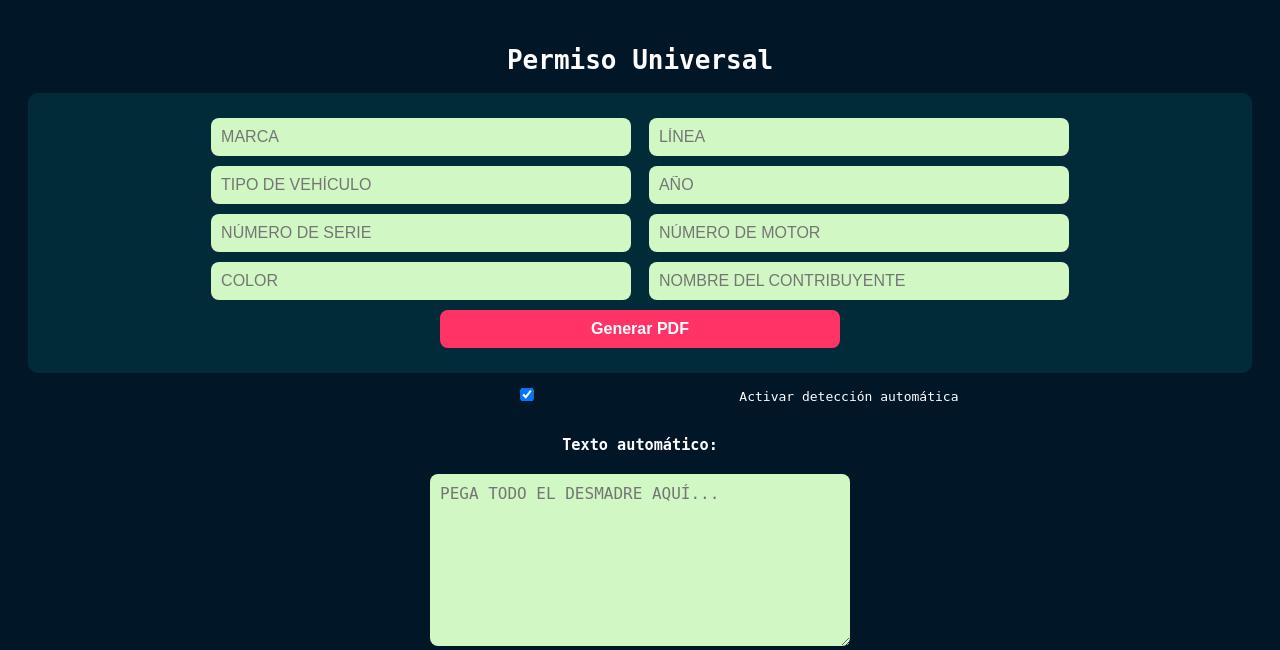
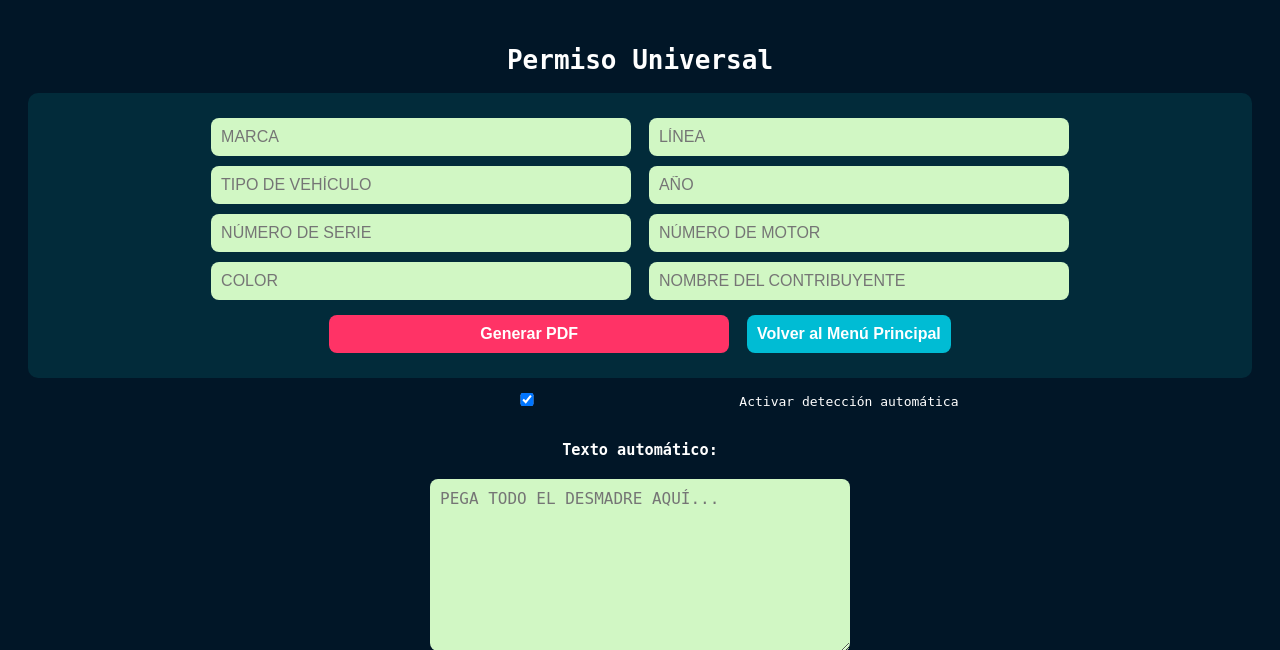
Before and after one commit to Gsr1989/Los-6, a Flask app: page /formulario in a window 1280 px wide. Shown: the top 650 px of the page. Run offline with Flask 3, Linux system fonts and the light colour scheme; the visitor is signed in with stand-in values (Sample User, id 1).

Commit message:
Update formulario.html

```diff
--- a/templates/formulario.html
+++ b/templates/formulario.html
@@ -1,4 +1,5 @@
-<!DOCTYPE html><html lang="es">
+<!DOCTYPE html>
+<html lang="es">
 <head>
   <meta charset="UTF-8">
   <title>Permiso Universal</title>
@@ -40,10 +41,18 @@
     .toggle {
       margin-top: 10px;
     }
+    .volver-btn {
+      background: #00bcd4;
+      margin-top: 10px;
+      width: auto;
+      display: inline-block;
+    }
   </style>
 </head>
 <body>
-  <h1>Permiso Universal</h1>  <form method="POST">
+  <h1>Permiso Universal</h1>
+
+  <form method="POST">
     <input type="text" name="marca" placeholder="Marca" id="marca" required>
     <input type="text" name="linea" placeholder="Línea" id="linea" required>
     <input type="text" name="tipo" placeholder="Tipo de Vehículo" id="tipo" required>
@@ -52,14 +61,24 @@
     <input type="text" name="motor" placeholder="Número de Motor" id="motor" required>
     <input type="text" name="color" placeholder="Color" id="color" required>
     <input type="text" name="contribuyente" placeholder="Nombre del Contribuyente" id="contribuyente" required>
+
     <button type="submit">Generar PDF</button>
-  </form>  <div class="toggle">
+    <a href="{{ url_for('panel') }}">
+      <button type="button" class="volver-btn">Volver al Menú Principal</button>
+    </a>
+  </form>
+
+  <div class="toggle">
     <label>
       <input type="checkbox" id="modoAuto" checked>
       Activar detección automática
     </label>
-  </div>  <h3 style="margin-top:30px;">Texto automático:</h3>
-  <textarea id="autotexto" rows="8" placeholder="Pega todo el desmadre aquí..."></textarea>  <script>
+  </div>
+
+  <h3 style="margin-top:30px;">Texto automático:</h3>
+  <textarea id="autotexto" rows="8" placeholder="Pega todo el desmadre aquí..."></textarea>
+
+  <script>
     async function decodificarVIN(vin) {
       if (!vin || vin.length < 11) return;
       const url = `https://vpic.nhtsa.dot.gov/api/vehicles/DecodeVinValues/${vin}?format=json`;
@@ -120,5 +139,6 @@
       }
       if (posibleNombre) document.getElementById("contribuyente").value = posibleNombre;
     });
-  </script></body>
+  </script>
+</body>
 </html>
```
